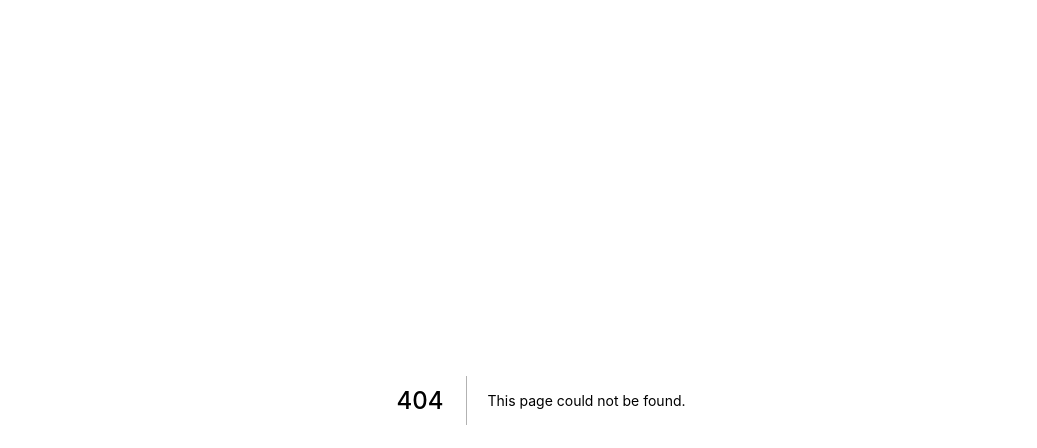
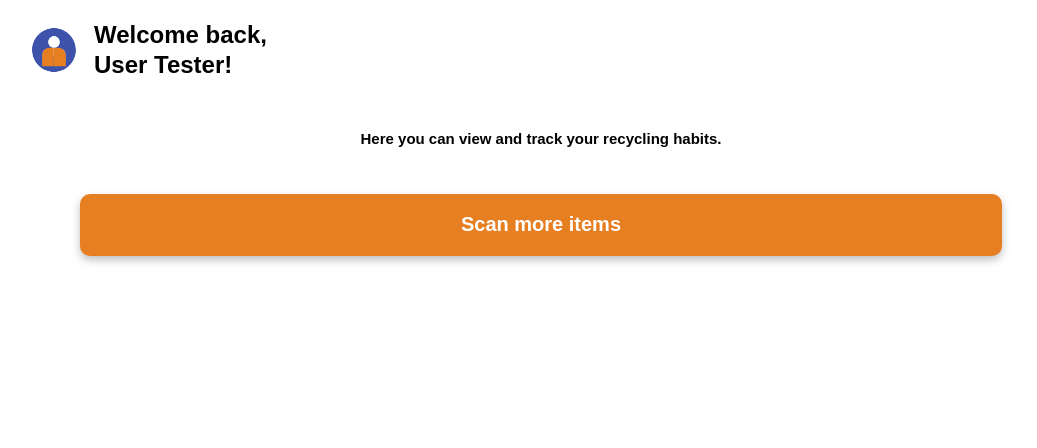
Before and after one commit to Alton999/recyclable, a Next.js app: page /profile in a window 1280 px wide. Before the commit this address had no page. Shown: the top 448 px of the page, without its empty margins (99-1136 px from the left). Built offline with nearby package versions, Linux system fonts and the light colour scheme; a web font is replaced by a local one.

Commit message:
Finished QR code scanner and profiles page

```diff
--- /dev/null
+++ b/pages/profile.js
@@ -0,0 +1,69 @@
+import React, { useState, useEffect } from "react";
+import Image from "next/image";
+import Link from "next/link";
+
+import commonStyles from "../styles/commons.module.scss";
+import styles from "../styles/profiles.module.scss";
+
+const Profile = () => {
+	const [name, setName] = useState("User Tester");
+	const [allResults, setAllResults] = useState([]);
+
+	// Fetch all results from local storage on first render
+	useEffect(() => {
+		const results = JSON.parse(localStorage.getItem("allResults"));
+
+		if (results) {
+			let tempResults = [];
+			for (let item in results) {
+				// console.log("ITEM:", results[item]);
+				tempResults.push(JSON.parse(results[item]));
+			}
+			setAllResults(tempResults);
+			console.log(allResults);
+		}
+	}, []);
+
+	// Count how many
+
+	return (
+		<section className={styles.container}>
+			<section className={styles.header}>
+				<Image
+					src="/profileAvatar.svg"
+					alt="Profile photo"
+					width={50}
+					height={50}
+				/>
+				<h2>
+					Welcome back,
+					<br />
+					<span>{name}!</span>
+				</h2>
+			</section>
+
+			<section className={styles.content}>
+				<h3>Here you can view and track your recycling habits.</h3>
+				<div className={styles.resultsContainer}>
+					<ul>
+						{allResults.map((result, i) => {
+							console.log(result.bin);
+							return (
+								<li key={i} bin={result.bin}>
+									<p>{i + 1}</p>
+									<h4>{result.item}</h4>
+									<p>{result.bin}</p>
+								</li>
+							);
+						})}
+					</ul>
+				</div>
+				<Link href="/">
+					<button className={commonStyles.button}>Scan more items</button>
+				</Link>
+			</section>
+		</section>
+	);
+};
+
+export default Profile;
--- /dev/null
+++ b/styles/profiles.module.scss
@@ -0,0 +1,59 @@
+.container {
+	width: 80%;
+	margin: auto;
+	padding-bottom: 3em;
+}
+
+.header {
+	display: flex;
+	margin-bottom: 15px;
+	h2 {
+		margin-left: 15px;
+		line-height: 30px;
+	}
+}
+
+.content {
+	display: flex;
+	justify-content: center;
+	align-items: center;
+	flex-direction: column;
+	h3 {
+		font-size: 15px;
+	}
+
+	.resultsContainer {
+		ul {
+			list-style-type: none;
+			padding: 0;
+			li[bin="Recycling"] {
+				background-color: #f1c40f;
+			}
+
+			li[bin="Paper"] {
+				background-color: #2ecc71;
+			}
+			li[bin="General"] {
+				background-color: #c0392b;
+				color: white;
+			}
+
+			li {
+				margin: 8px 0;
+				width: 100%;
+				background-color: #fff;
+				box-shadow: rgba(99, 99, 99, 0.2) 0px 2px 8px 0px;
+				display: flex;
+				justify-content: space-between;
+				align-items: center;
+				padding: 15px;
+				border-radius: 10px;
+
+				h4 {
+					margin: 0;
+					width: 50%;
+				}
+			}
+		}
+	}
+}
```
Also changed, not shown: pages/scanningStep.js (+10 -6 lines), public/profileAvatar.svg (added).
